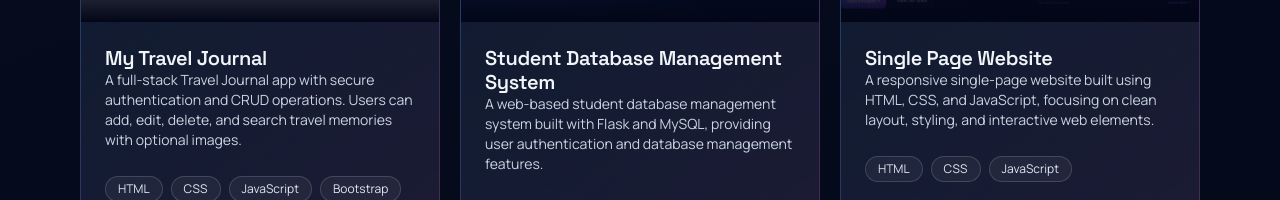
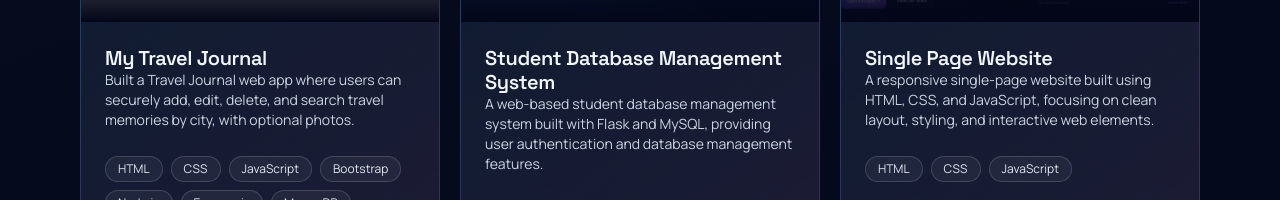
Before and after one commit to vinitha3031/my-portfolio, a React (Vite) app: page / in a window 1280 px wide. Shown: the part 4062-4262 px from the top of the page. Built offline with nearby package versions, Linux system fonts and the light colour scheme; grey boxes are pictures that could not be loaded.

Commit message:
small fix

```diff
--- a/src/data/projects.js
+++ b/src/data/projects.js
@@ -8,7 +8,7 @@ export const projectItems = [
   {
     title: 'My Travel Journal',
     description:
-      'A full-stack Travel Journal app with secure authentication and CRUD operations. Users can add, edit, delete, and search travel memories with optional images.',
+      'Built a Travel Journal web app where users can securely add, edit, delete, and search travel memories by city, with optional photos.',
     image: 'travel-journal.png',
     techStack: [
       'HTML',
```
